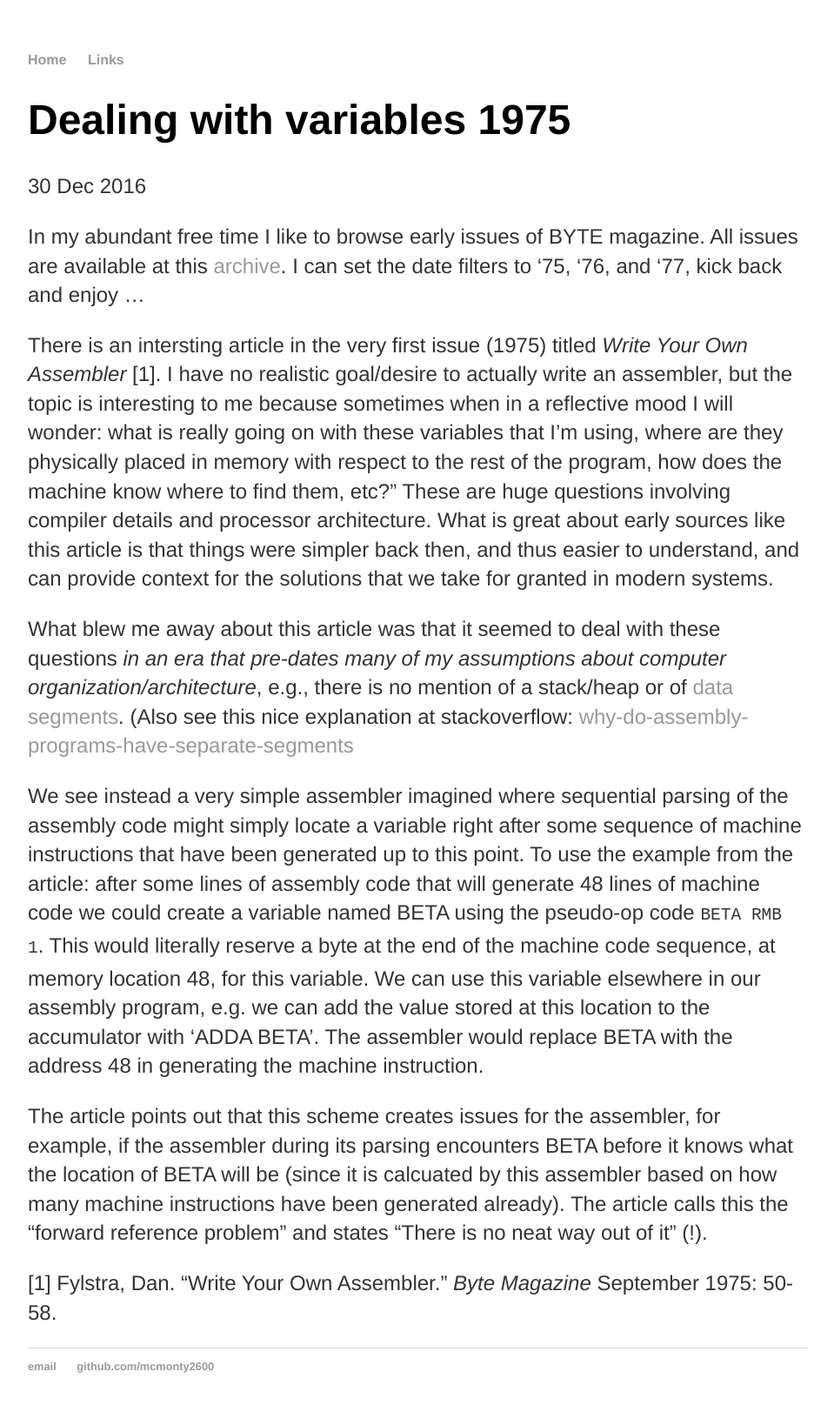
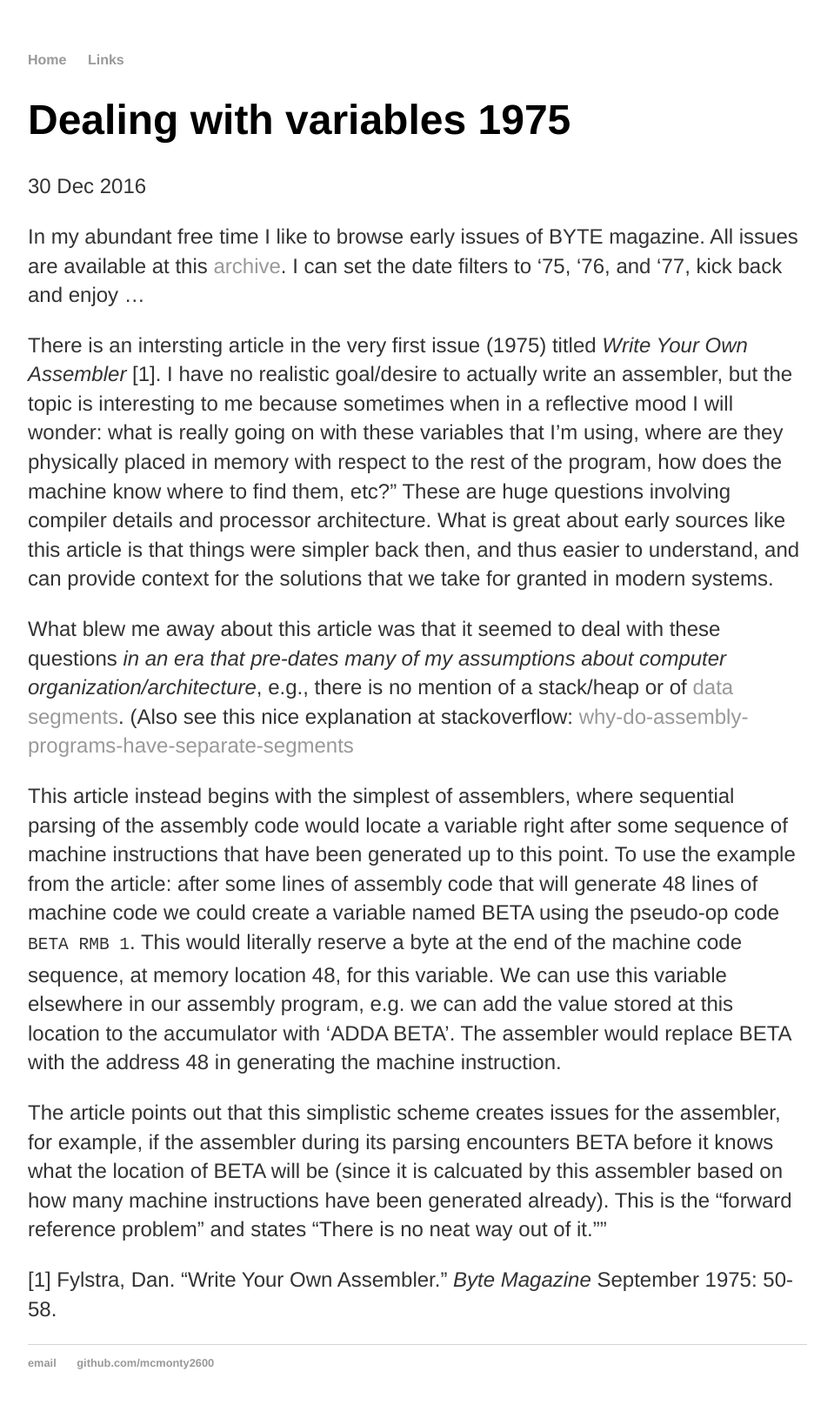
Before and after one commit to mcmonty2600/mcmonty2600.github.io, a Jekyll site: the page built from _posts/2016-12-30-dealing-with-variables-1975.md, in a window 1280 px wide. Shown: the whole page at 87% size, without its empty margins (160-1119 px from the left). Built offline with Jekyll 4.4.1, drawn with Linux system fonts in a browser that asks for light colours.

```diff
--- a/_posts/2016-12-30-dealing-with-variables-1975.md
+++ b/_posts/2016-12-30-dealing-with-variables-1975.md
@@ -11,8 +11,8 @@ There is an intersting article in the very first issue (1975) titled *Write Your
 
 What blew me away about this article was that it seemed to deal with these questions *in an era that pre-dates many of my assumptions about computer organization/architecture*, e.g., there is no mention of a stack/heap or of [data segments](https://en.wikipedia.org/wiki/Data_segment). (Also see this nice explanation at stackoverflow: [why-do-assembly-programs-have-separate-segments](http://stackoverflow.com/questions/7787383/why-do-assembly-programs-have-separate-segments)
 
-We see instead a very simple assembler imagined where sequential parsing of the assembly code might simply locate a variable right after some sequence of machine instructions that have been generated up to this point. To use the example from the article: after some lines of assembly code that will generate 48 lines of machine code we could create a variable named BETA using the pseudo-op code `BETA RMB 1`. This would literally reserve a byte at the end of the machine code sequence, at memory location 48, for this variable. We can use this variable elsewhere in our assembly program, e.g. we can add the value stored at this location to the accumulator with 'ADDA BETA'. The assembler would replace BETA with the address 48 in generating the machine instruction.
+This article instead begins with the simplest of assemblers, where sequential parsing of the assembly code would locate a variable right after some sequence of machine instructions that have been generated up to this point. To use the example from the article: after some lines of assembly code that will generate 48 lines of machine code we could create a variable named BETA using the pseudo-op code `BETA RMB 1`. This would literally reserve a byte at the end of the machine code sequence, at memory location 48, for this variable. We can use this variable elsewhere in our assembly program, e.g. we can add the value stored at this location to the accumulator with 'ADDA BETA'. The assembler would replace BETA with the address 48 in generating the machine instruction.
 
-The article points out that this scheme creates issues for the assembler, for example, if the assembler during its parsing encounters BETA before it knows what the location of BETA will be (since it is calcuated by this assembler based on how many machine instructions have been generated already). The article calls this the "forward reference problem" and states "There is no neat way out of it" (!).
+The article points out that this simplistic scheme creates issues for the assembler, for example, if the assembler during its parsing encounters BETA before it knows what the location of BETA will be (since it is calcuated by this assembler based on how many machine instructions have been generated already). This is the "forward reference problem" and states "There is no neat way out of it.""
 
 [1] Fylstra, Dan. "Write Your Own Assembler." *Byte Magazine* September 1975: 50-58.
```
Also changed, not shown: _drafts/simple-fpga-computer.md (added, +13 -0 lines), links/index.md (+8 -1 lines).
